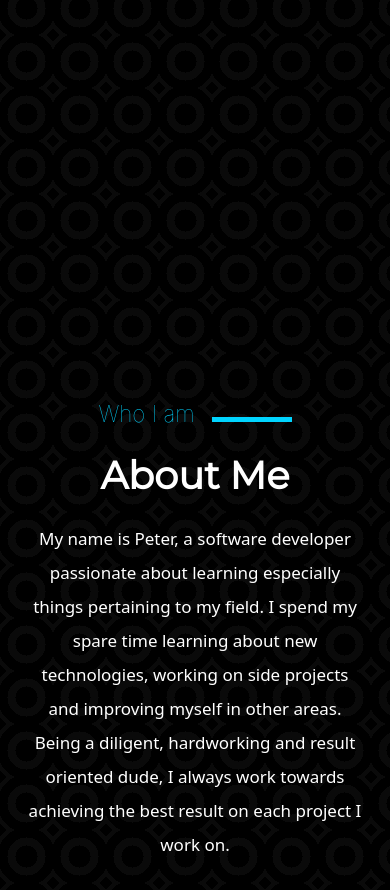
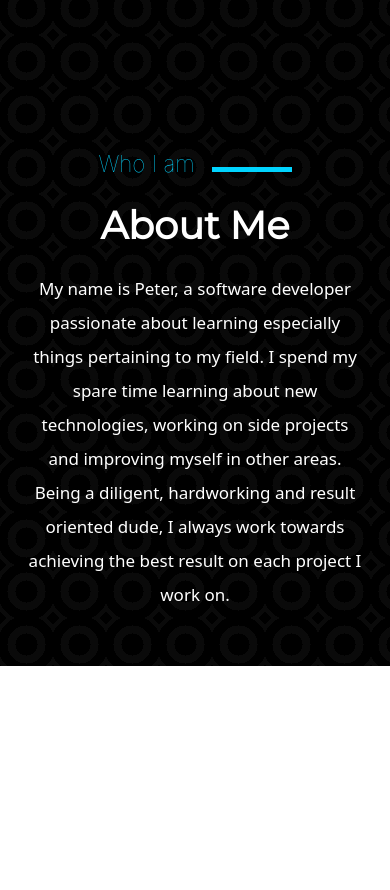
Before and after one commit to Pete5145/portfolio, a plain HTML site: page index.html in a window 390 px wide. Shown: the part 760-1650 px from the top of the page. After the commit the page ends 1426 px from the top, so only its background shows below. Drawn offline with nearby package versions, Linux system fonts and the light colour scheme; files whose address does not match are found by name.

Commit message:
made some changes2

```diff
--- a/style.css
+++ b/style.css
@@ -293,7 +293,7 @@ header, .line {
 }
 
 .about-section {
-    margin-top: 300px !important;
+    margin-top: 50px !important;
 }
 
 .about-me-text {
```
